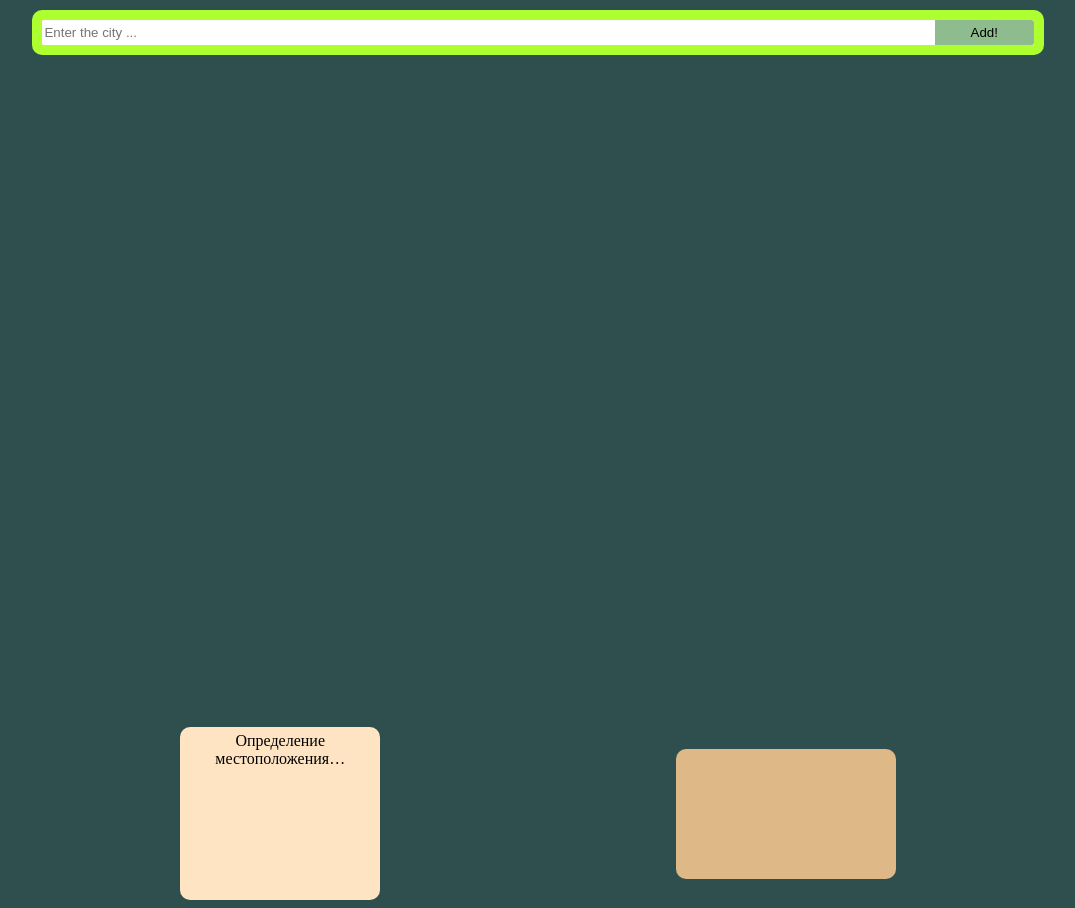
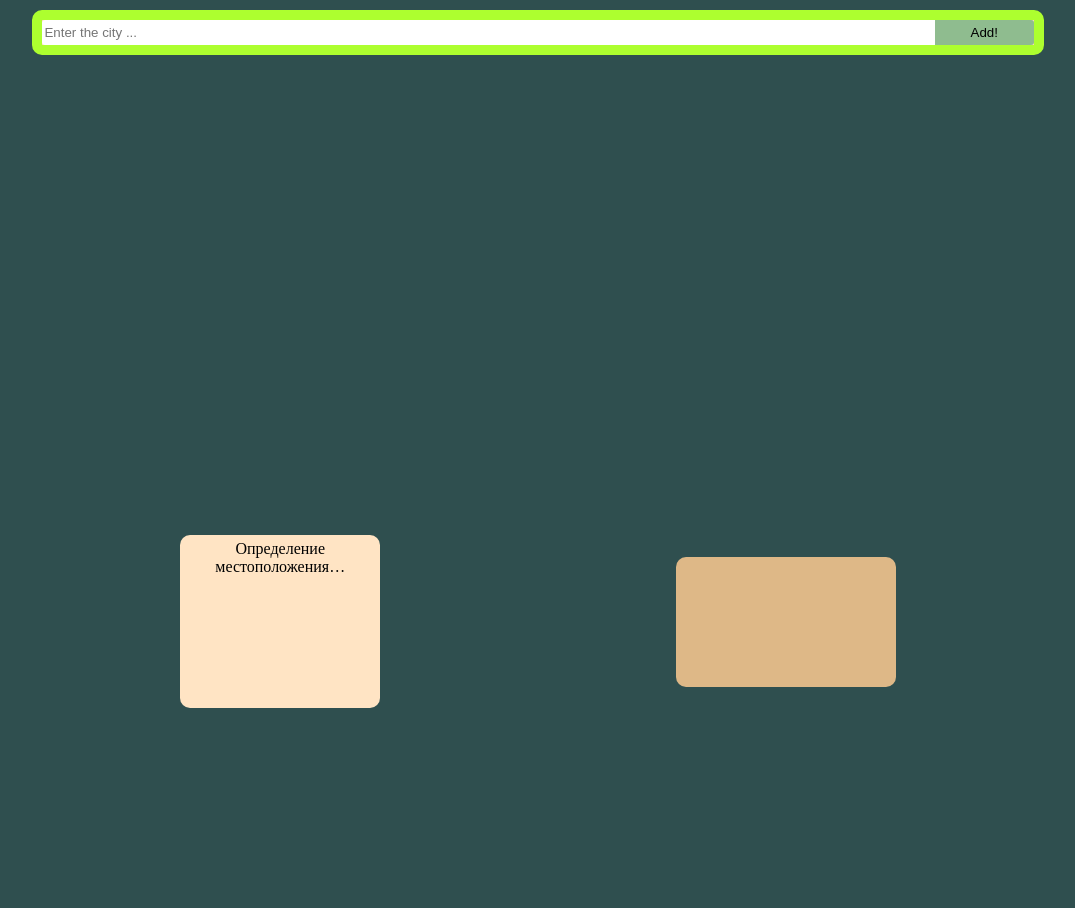
Before and after one commit to Julia-Lm/WeatherApp, a website: page public/index.html in a window 1280 px wide. Shown: the whole page, without its empty margins (102-1177 px from the left). After the commit the page ends 800 px from the top, so only its background shows below. Drawn offline with nearby package versions, Linux system fonts and the light colour scheme; no server answers.

Commit message:
create css

```diff
--- a/public/css/style.css
+++ b/public/css/style.css
@@ -46,7 +46,7 @@ button:focus {
     width: 80%;
   }
   ul{
-    min-height: 50vw;
+    min-height: 35vw;
     padding: 0;
   }
   .list{
```
